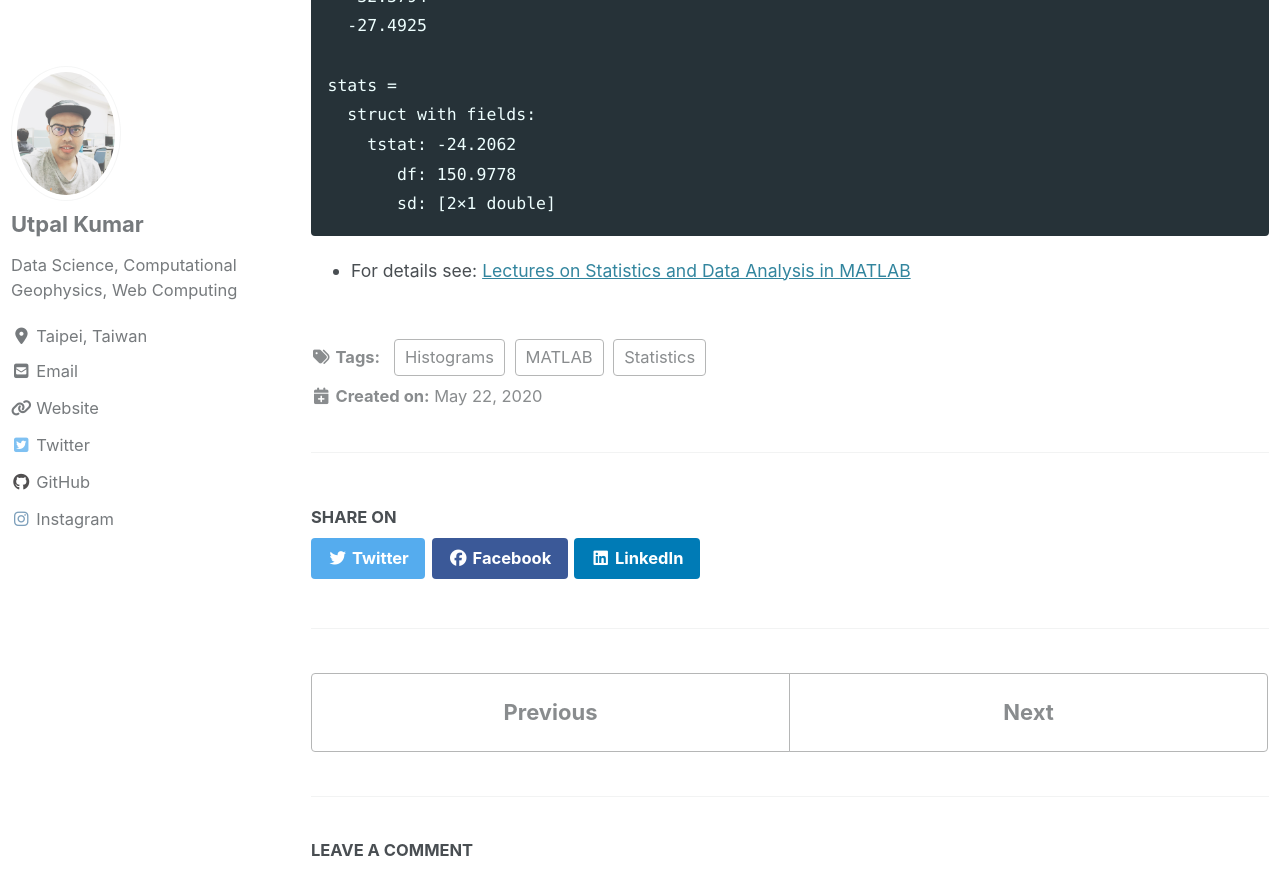
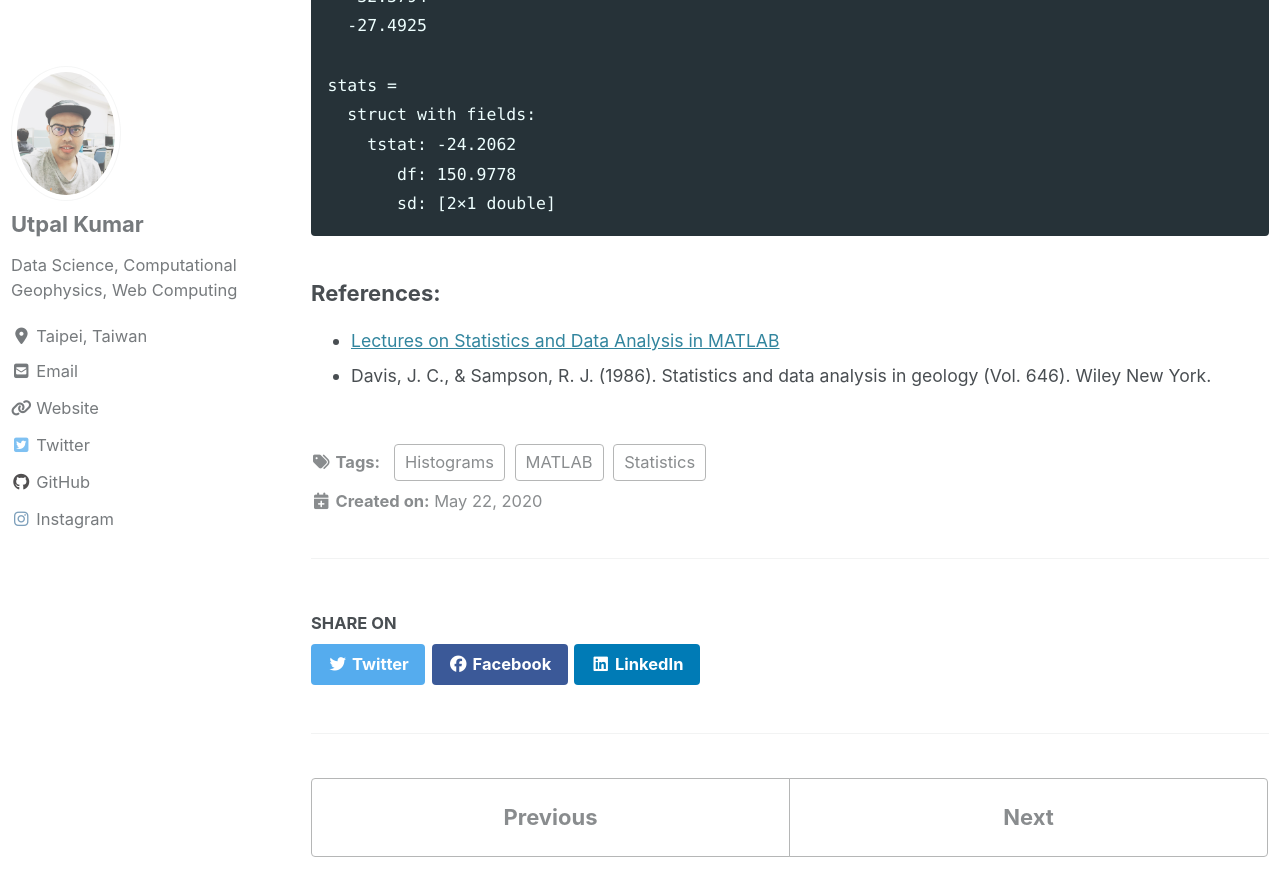
Before and after one commit to apexcodings/earthinversion.github.io, a Jekyll site: the page built from _posts/2020-05-22-statistical-analysis-in-matlab.md, in a window 1280 px wide and 900 px high, scrolled down 5561 px. Shown: the top 896 px of the window. Built offline with Jekyll 4.4.1, drawn with Linux system fonts in a browser that asks for light colours; cached includes are drawn as plain includes; nearby versions of some CDN libraries; comment, search, counter and statistics services are not loaded.

Commit message:
automator Tue Jul  7 10:10:05 CST 2020

````diff
--- a/_posts/2020-05-22-statistical-analysis-in-matlab.md
+++ b/_posts/2020-05-22-statistical-analysis-in-matlab.md
@@ -167,4 +167,6 @@ stats =
        sd: [2×1 double]
 ```
 
-- For details see: [Lectures on Statistics and Data Analysis in MATLAB](https://www.cmrr.umn.edu/~kendrick/statsmatlab/)
+### References:
+- [Lectures on Statistics and Data Analysis in MATLAB](https://www.cmrr.umn.edu/~kendrick/statsmatlab/)
+- Davis, J. C., & Sampson, R. J. (1986). Statistics and data analysis in geology (Vol. 646). Wiley New York.
````
